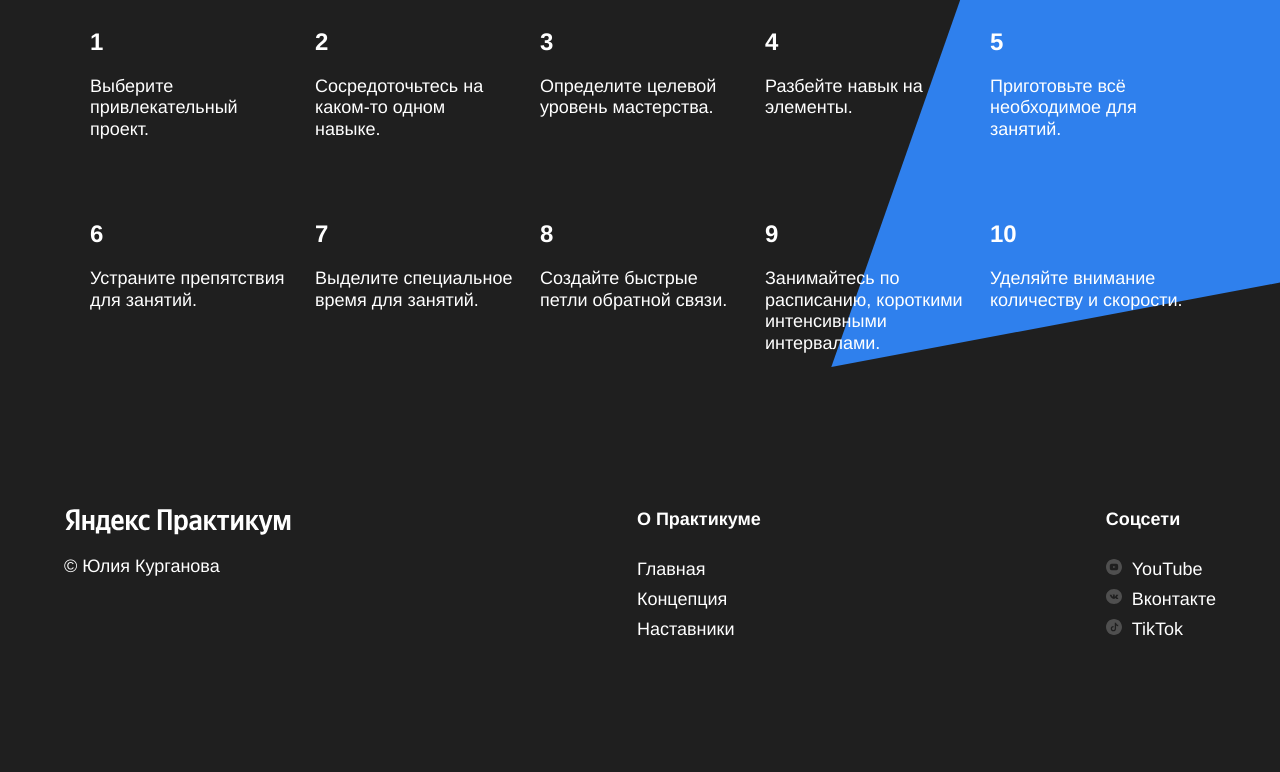
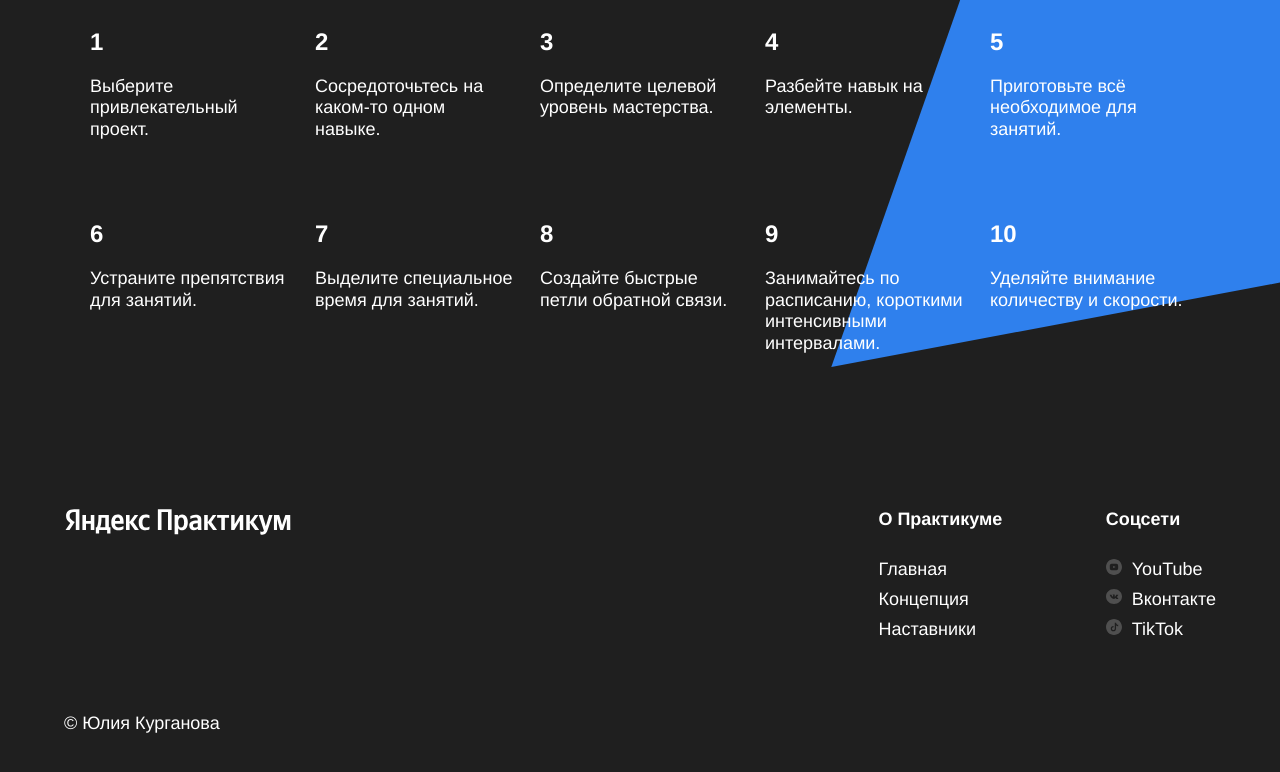
Before and after one commit to 21Julia/how-to-learn, a plain HTML site: page index.html in a window 1280 px wide. Shown: the part 3162-3934 px from the top of the page. Drawn offline with Linux system fonts and the light colour scheme.

Commit message:
удалены иконки, исправлен селектор

```diff
--- a/styles/style.css
+++ b/styles/style.css
@@ -317,7 +317,7 @@
   justify-content: space-between;
 }
 
-.footer__columns_content_copyright {
+.footer__column_content_copyright {
   flex-basis: 711px;
   display: flex;
   position: relative;
```
Also changed, not shown: tiktok-icon.svg (deleted), youtube-icon.svg (deleted).
